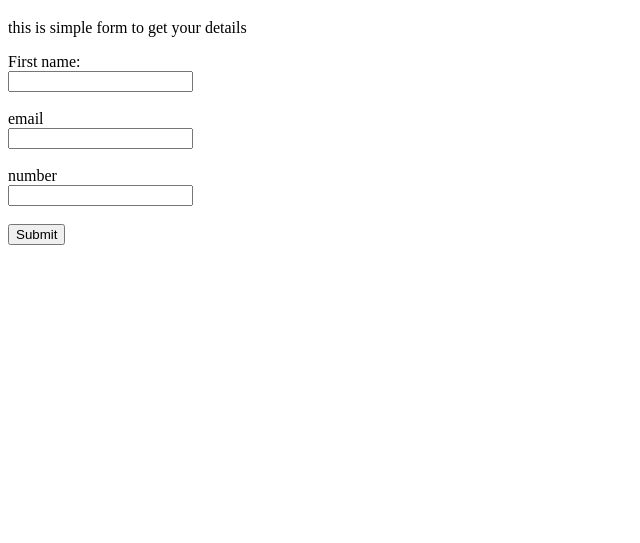
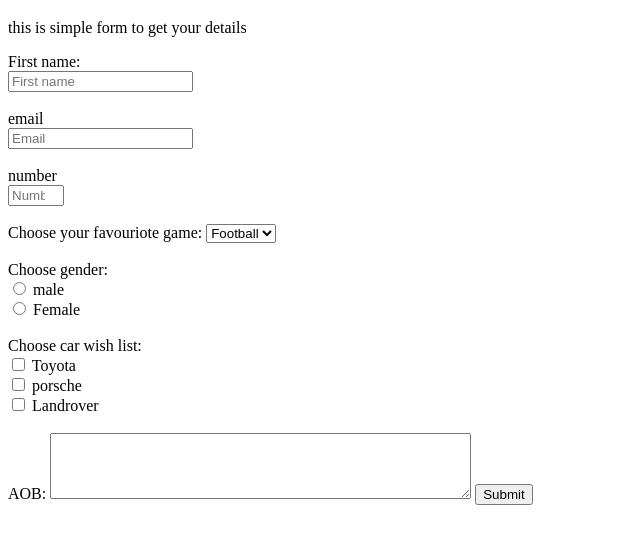
Before and after one commit to 0sugo/joseck_aimable, a plain HTML site: page index.html in a window 1280 px wide. Shown: the part 61-604 px from the top of the page, without its empty margins (0-640 px from the left). Drawn offline with Linux system fonts and the light colour scheme.

Commit message:
steps 8-16 on free codecamp forms

```diff
--- a/index.html
+++ b/index.html
@@ -3,22 +3,51 @@
 
 <head>
   <meta charset="UTF-8">
-  <title>Fork Me! FCC: Test Suite Template</title>
+  <title>form</title>
   <link rel="stylesheet" href="css/style.css">
 </head>
 
 <body>
   <script src="https://cdn.freecodecamp.org/testable-projects-fcc/v1/bundle.js"></script>
   <h1 id="title"> Hello World, we are software developers!</h1>
-  <p>this is simple form to get your details</p>
+  <p id= "decription">this is simple form to get your details</p>
   <form action="" id="survey-form">
-    <label for="name">First name:</label><br>
-    <input type="text" id="name" value=""><br><br>
-    <label for="email">email</label><br>
-    <input type="email" id="email" value=""><br><br>
-    <label for="number">number</label><br>
-    <input type="tel" id="number" value=""><br><br>
-    <input type="submit" value="Submit">
+    <label for="name-label">First name:</label><br>
+    <input type="text" id="name" placeholder="First name"><br><br>
+    <label for="email-label">email</label><br>
+    <input type="email" id="email" placeholder="Email"><br><br>
+    <label for="number-label">number</label><br>
+    <input type="number" id="number" min="8" max="10" placeholder="Number"><br><br>
+
+    <label for="games">Choose your favouriote game:</label>
+
+<select name="games" id="dropdown">
+  <option value="football">Football</option>
+  <option value="cricket">Cricket</option>
+
+</select>
+<br><br>
+<label for="gender">Choose gender:</label><br>
+<input type="radio" id="gender" name="gender" value="female">
+<label for="male">male</label><br>
+<input type="radio" id="css" name="gender" value="male">
+<label for="female">Female</label><br><br>
+
+<label for="gender">Choose car wish list:</label><br>
+<input type="checkbox" id="car1" name="vehicle1" value="Bike">
+<label for="car1"> Toyota</label><br>
+<input type="checkbox" id="car2" name="vehicle2" value="Car">
+<label for="car2"> porsche</label><br>
+<input type="checkbox" id="car3" name="vehicle3" value="Boat">
+<label for="car3"> Landrover</label><br><br>
+
+<label for="comments">AOB:</label>
+
+<textarea id="faqs" name="faqs" rows="4" cols="50">
+
+</textarea>
+
+    <input type="submit" id="submit" value="Submit">
   </form>
   <!--
 
```
